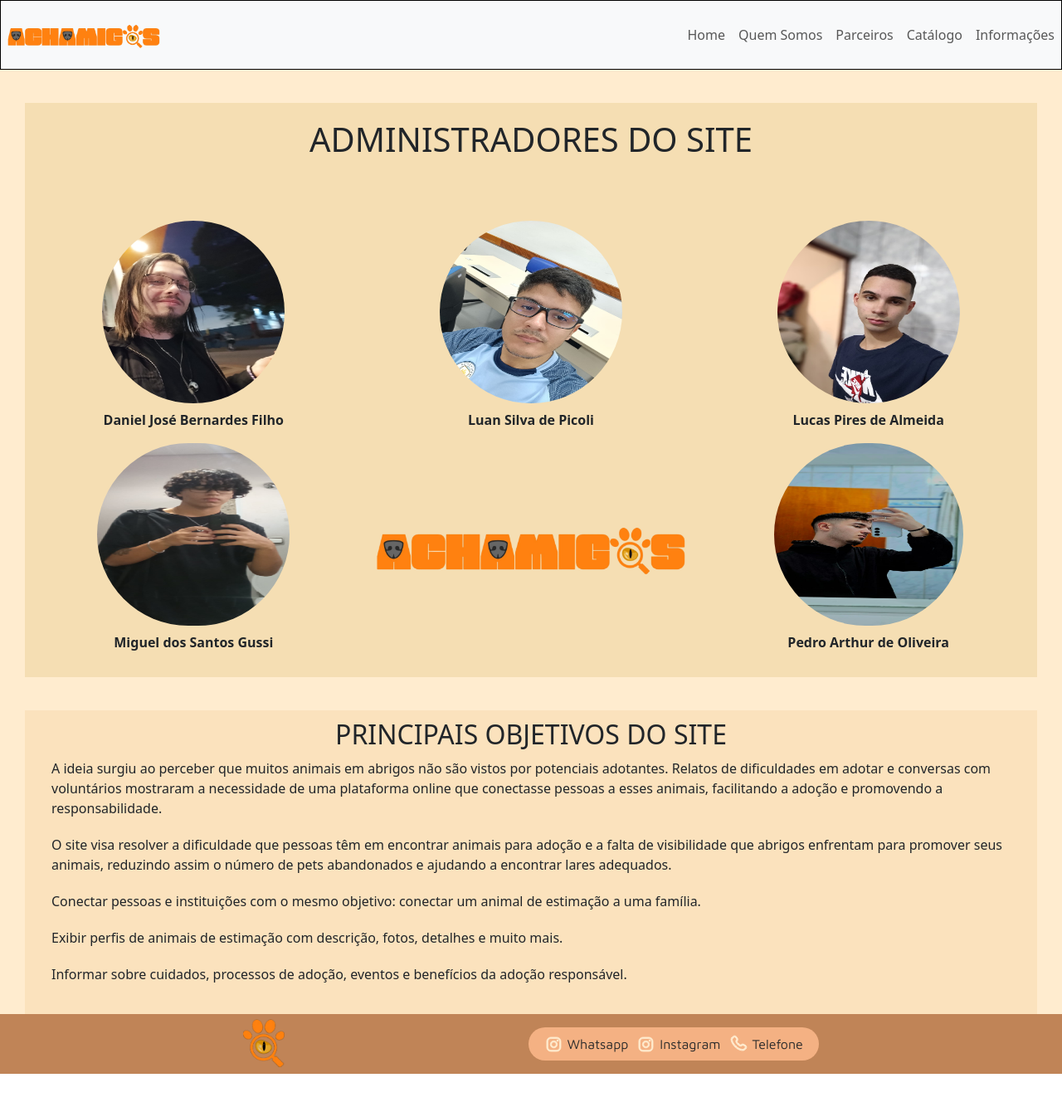
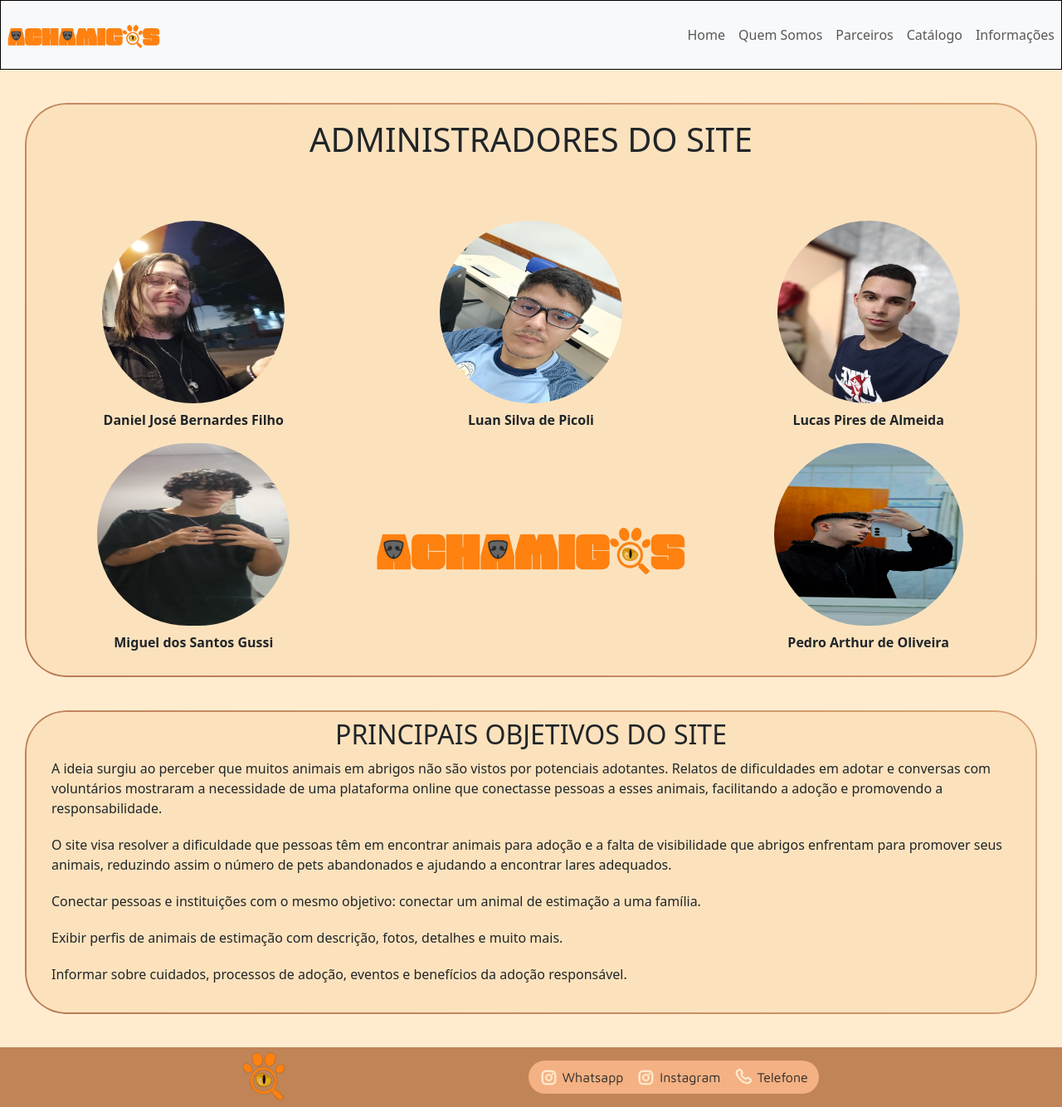
Before and after one commit to luanzeraa-lab/REACTAchamigos, a Next.js app in the folder my-app/: page /quemsomos in a window 1280 px wide. Shown: the whole page at 83% size. Before the commit the page ends 1294 px from the top, so only its background shows below. Built offline with nearby package versions, Linux system fonts and the light colour scheme.

Commit message:
alterações estilização geral

```diff
--- a/my-app/src/app/globals.css
+++ b/my-app/src/app/globals.css
@@ -6,6 +6,14 @@
   padding: 0;
   box-sizing: border-box;
 }
+
+html, body {
+  min-height: 100vh;
+
+}
+
+
+
 
 :root {
      --font-family-poppins: 'Poppins', 'sans-serif';
@@ -36,7 +44,7 @@
 display: flex;
 align-items: center;
 justify-content: center;
-gap: 10px;
+gap: 1rem;
 background-color: #f4b183;
 width: 350px;
 height: 40px;
@@ -44,10 +52,6 @@ border-radius: 50px;
 margin-block: 10px;
 
 
-  &:hover {
-
-    border: solid 2px #d94f00;
-  }
 
 
 figure {
--- a/my-app/src/app/parceiros/page.tsx
+++ b/my-app/src/app/parceiros/page.tsx
@@ -3,52 +3,90 @@
 
 import Image from "next/image";
 import {  Container, Row, Col } from 'react-bootstrap';
-import "bootstrap/dist/css/bootstrap.min.css";
 import Nav2 from "@/components/Nav2";
 import Footer from "@/components/Footer";
+
 
 const Parceiros = () => {
   return (
     <>
 
-      <Container fluid className="bg-[#ffeccf]">
-        <Nav2/>
+    <Container fluid className="bg-[#ffeccf] m-0 p-0 min-h-screen flex flex-col w-screen">
+  <Nav2 />
 
   <div className="w-full h-1 bg-gradient-to-r from-white to-black"></div>
-      <div className="text-center bg-dark ">
-        <h1 className=" mr-25 font-sans text-3xl uppercase tracking-wide text-white">Veja quem são nossos Parceiros!</h1>
 
+  <div className="text-center bg-dark flex-1 flex flex-col">
+    <h1 className="font-sans text-3xl uppercase tracking-wide text-white">
+      Veja quem são nossos Parceiros!
+    </h1>
 
-        <Row>
-          <Col xs={12} md={12} lg={6}>
+    <Row className="m-0 p-0">
+      <Col xs={12} md={12} lg={6} className="m-0 p-0">
         <ul>
-              <li className="flex items-center gap-4"><Image src="/images/passaro.avif" id="pethaven" alt="pethaven" width={250}
-                height={250} className="ml-10 mt-5 border-2 border-double border-cyan-400 rounded-full transition-transform duration-300 hover:scale-110 " />
-                <p className='text-white'>This is Pet Haven, a welcoming home for animals in need. Our mission is to rescue, care for, and find loving families for pets of all kinds. With a passionate team and a safe environment, we ensure every animal receives the love and attention they deserve. Join us in giving every pet a second chance at happiness!</p>
+          <li className="flex items-center gap-4">
+            <Image
+              src="/images/passaro.avif"
+              id="pethaven"
+              alt="pethaven"
+              width={250}
+              height={250}
+              className="ml-10 mt-5 border-2 border-double border-cyan-400 rounded-full transition-transform duration-300 hover:scale-110"
+            />
+            <p className="text-white">
+              This is Pet Haven, a welcoming home for animals in need. Our mission is to rescue, care for, and find loving families for pets of all kinds. With a passionate team and a safe environment, we ensure every animal receives the love and attention they deserve. Join us in giving every pet a second chance at happiness!
+            </p>
           </li>
-              <li className="flex items-center gap-4"><Image src="/images/cachorro.avif" id="pawsfriends" alt="pawsfriends" width={250}
-                height={250} className="ml-10 mt-5 border-2 border-double border-cyan-400 rounded-full transition-transform duration-300 hover:scale-110 " />
-                <p className='text-white'>This is Paws & Friends, a safe and caring place for animals in need. Our mission is to rescue, nurture, and help them find loving homes. With a dedicated team and a supportive community, we make sure every pet gets the love and care they deserve. Join us in making a difference—one paw at a time! </p>
-              </li>
-            </ul>
-          </Col>
-          <Col xs={12} md={12} lg={6} >
-            <ul>
-              <li className="flex items-center gap-4"><Image src="/images/cachorro_osso.jpg" id="animalhaven" alt="animalhaven" width={250}
-                height={250} className="ml-10 mt-5 border-2 border-double border-cyan-400 rounded-full transition-transform duration-300 hover:scale-110 " />
-                <p className='text-white'>This is Animal Haven, a sanctuary dedicated to providing care and shelter for animals in need. Our goal is to rescue, heal, and connect them with loving homes. With a compassionate team and a nurturing environment, we ensure that every pet feels safe and valued. Together, we can give these animals the bright future they deserve!</p> </li>
-              <li className="flex items-center gap-4"><Image src="/images/cachorrosaude.jpg" id="furryhaven" alt="furryhaven" width={250}
-                height={250} className="ml-10 mt-5 border-2 border-double border-cyan-400 rounded-full transition-transform duration-300 hover:scale-110 " />
-                <p className='text-white'>This is Furry Haven, a loving home for rescued animals. Our mission is to provide shelter, medical care, and help them find a forever family. With a passionate team and a warm environment, we ensure every pet receives the love and attention they need. Join us in giving these animals a new beginning</p>
+          <li className="flex items-center gap-4">
+            <Image
+              src="/images/cachorro.avif"
+              id="pawsfriends"
+              alt="pawsfriends"
+              width={250}
+              height={250}
+              className="ml-10 mt-5 border-2 border-double border-cyan-400 rounded-full transition-transform duration-300 hover:scale-110"
+            />
+            <p className="text-white">
+              This is Paws & Friends, a safe and caring place for animals in need. Our mission is to rescue, nurture, and help them find loving homes. With a dedicated team and a supportive community, we make sure every pet gets the love and care they deserve. Join us in making a difference—one paw at a time!
+            </p>
           </li>
         </ul>
       </Col>
 
+      <Col xs={12} md={12} lg={6} className="m-0 p-0">
+        <ul>
+          <li className="flex items-center gap-4">
+            <Image
+              src="/images/cachorro_osso.jpg"
+              id="animalhaven"
+              alt="animalhaven"
+              width={250}
+              height={250}
+              className="ml-10 mt-5 border-2 border-double border-cyan-400 rounded-full transition-transform duration-300 hover:scale-110"
+            />
+            <p className="text-white">
+              This is Animal Haven, a sanctuary dedicated to providing care and shelter for animals in need. Our goal is to rescue, heal, and connect them with loving homes. With a compassionate team and a nurturing environment, we ensure that every pet feels safe and valued. Together, we can give these animals the bright future they deserve!
+            </p>
+          </li>
+          <li className="flex items-center gap-4">
+            <Image
+              src="/images/cachorrosaude.jpg"
+              id="furryhaven"
+              alt="furryhaven"
+              width={250}
+              height={250}
+              className="ml-10 mt-5 border-2 border-double border-cyan-400 rounded-full transition-transform duration-300 hover:scale-110"
+            />
+            <p className="text-white">
+              This is Furry Haven, a loving home for rescued animals. Our mission is to provide shelter, medical care, and help them find a forever family. With a passionate team and a warm environment, we ensure every pet receives the love and attention they need. Join us in giving these animals a new beginning
+            </p>
+          </li>
+        </ul>
+      </Col>
     </Row>
   </div>
 
-
-        <Footer/>
+  <Footer />
 </Container>
 
 
--- a/my-app/src/app/quemsomos/quemsomos.module.css
+++ b/my-app/src/app/quemsomos/quemsomos.module.css
@@ -19,7 +19,27 @@ background-color: #ffeccf;
      .informacoes {
     grid-area: info;
     margin-inline: 30px;
+    margin-bottom: 40px;
     background-color: #fbe2bd;
+    position: relative;
+     border-radius: 3.125rem;
+
+      &::before {
+  content: "";
+    position: absolute;
+    inset: 0;
+    padding: .125rem;
+    border-radius: inherit;
+    background: linear-gradient(
+      45deg, #b77b57 0%, #d9a273 100%);
+    mask:
+      linear-gradient(#fff 0 0) content-box,
+      linear-gradient(#fff 0 0);
+    mask-composite: exclude;
+    z-index: 1;
+    pointer-events: none;
+
+ }
 
      h2 {
       text-align: center;
@@ -54,8 +74,27 @@ grid-area: footer;
   display: flex;
   flex-direction: column;
   gap: 1rem;
- background-color: 	#f5deb3;
+ background-color: 	#fbe2bd;
  margin-inline: 30px;
+ position: relative;
+ border-radius: 3.125rem;
+
+ &::before {
+  content: "";
+    position: absolute;
+    inset: 0;
+    padding: .125rem;
+    border-radius: inherit;
+    background: linear-gradient(
+      45deg, #b77b57 0%, #d9a273 100%);
+    mask:
+      linear-gradient(#fff 0 0) content-box,
+      linear-gradient(#fff 0 0);
+    mask-composite: exclude;
+    z-index: 1;
+    pointer-events: none;
+
+ }
 
    h1 {
      text-align: center;
```
Lines whose indentation alone changed are shown as unchanged.
